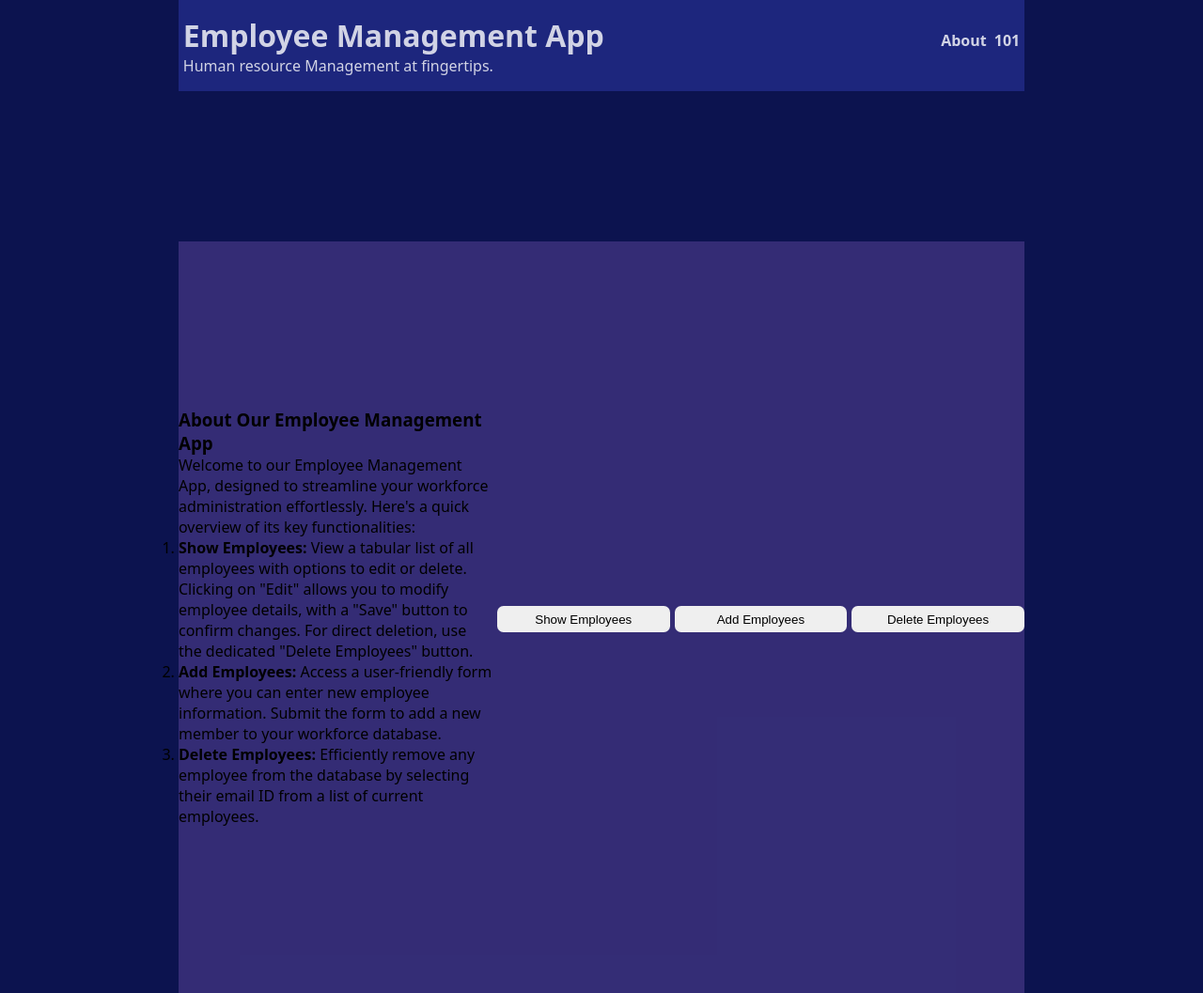
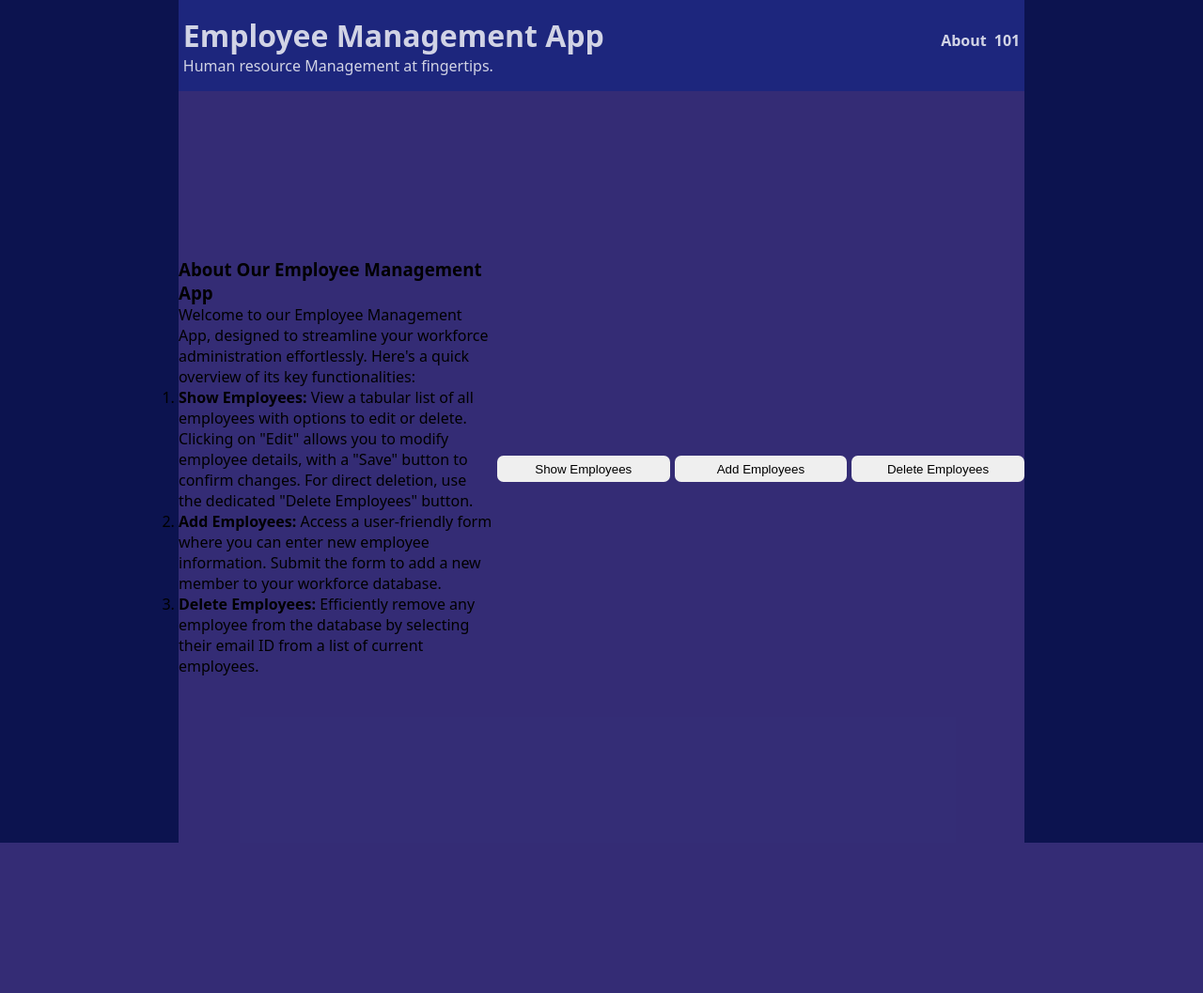
Before and after one commit to viveksoftdev/emp_manage, a Django app: template templates/index.html in a window 1280 px wide. Shown: the whole page at 94% size. After the commit the page ends 897 px from the top, so only its background shows below. Run offline with Django 3.2, Linux system fonts and the light colour scheme; the template is opened without the code that fills it, so the values that code supplies are empty.

Commit message:
Update styles.css

```diff
--- a/app/static/styles.css
+++ b/app/static/styles.css
@@ -30,7 +30,7 @@ body {
   margin: 0 auto;
   gap: 0.3em;
   background-color: var(--purple-shade);
-  margin-top:10em;
+
 }
 button {
   width: 12em;
```
